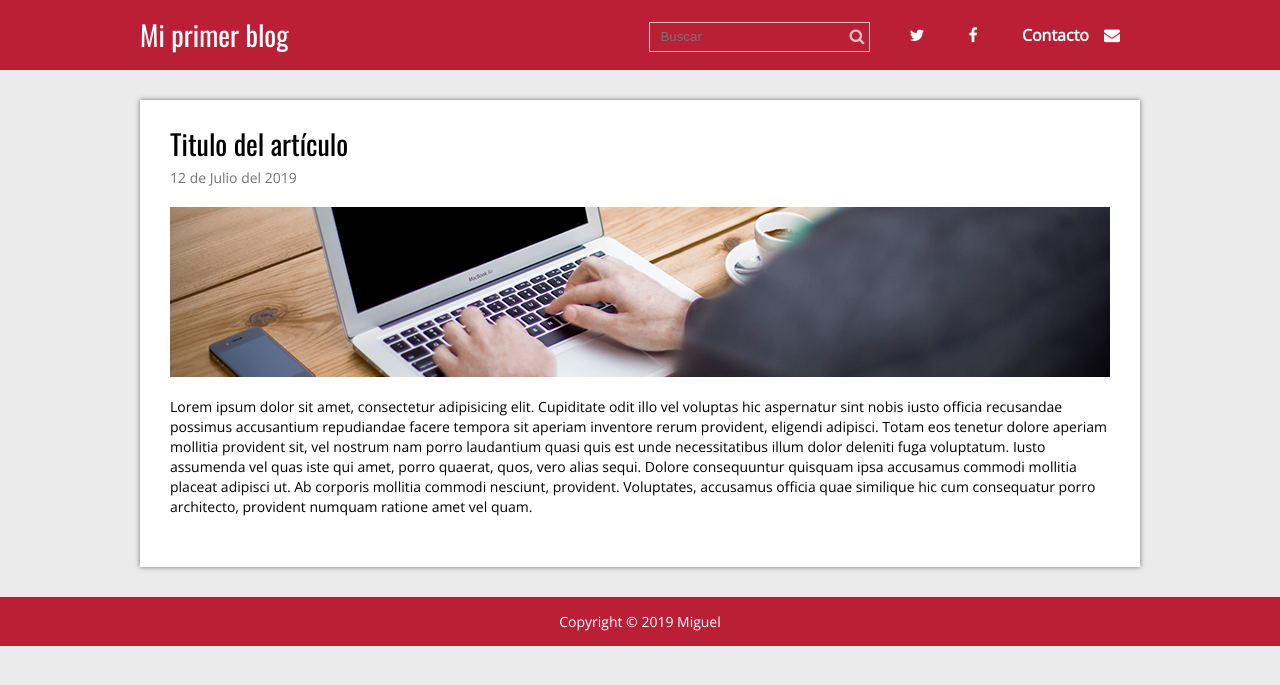
After one commit to nekixito/curso_php, a PHP site: page /curso_php/single.php in a window 1280 px wide. The commit adds this page. Shown: the top 685 px of the page. Run offline with PHP 8.4, Linux system fonts and the light colour scheme; some libraries are stand-ins or nearby versions.

Commit message:
Estructura de artículos

```diff
--- /dev/null
+++ b/practicas/blog/single.php
@@ -0,0 +1,7 @@
+<?php
+
+require 'admin/config.php';
+
+require 'views/single.view.php';
+
+ ?>
--- a/practicas/blog/views/header.php
+++ b/practicas/blog/views/header.php
@@ -15,7 +15,7 @@
 		<div class="contenedor">
 			<div class="logo izquierda">
 				<p>
-					<a href="#">Mi primer blog</a>
+					<a href="<?php echo RUTA;?>">Mi primer blog</a>
 				</p>
 			</div>
 			<div class="derecha">
--- a/practicas/blog/views/index.view.php
+++ b/practicas/blog/views/index.view.php
@@ -3,7 +3,7 @@
 	<div class="contenedor">
 		<div class="post">
 			<article>
-				<h2 class="titulo">Titulo del artículo</h2>
+				<h2 class="titulo"><a href="#">Titulo del artículo</a></h2>
 				<p class="fecha">12 de Julio del 2019</p>
 				<div class="thumb">
 					<a href="#">
@@ -18,7 +18,7 @@
 
 		<div class="post">
 			<article>
-				<h2 class="titulo">Titulo del artículo</h2>
+				<h2 class="titulo"><a href="#">Titulo del artículo</a></h2>
 				<p class="fecha">12 de Julio del 2019</p>
 				<div class="thumb">
 					<a href="#">
--- /dev/null
+++ b/practicas/blog/views/single.view.php
@@ -0,0 +1,23 @@
+<?php require 'header.php' ?>
+
+	<div class="contenedor">
+		<div class="post">
+			<article>
+				<h2 class="titulo">Titulo del artículo</h2>
+				<p class="fecha">12 de Julio del 2019</p>
+				<div class="thumb">
+					<a href="#">
+						<img src="<?php echo RUTA; ?>/imagenes/1.png" alt="">
+					</a>
+				</div>
+				<p class="extracto">Lorem ipsum dolor sit amet, consectetur adipisicing elit. Cupiditate odit illo vel voluptas hic aspernatur sint nobis iusto officia recusandae possimus accusantium repudiandae facere tempora sit aperiam inventore rerum provident, eligendi adipisci. Totam eos tenetur dolore aperiam mollitia provident sit, vel nostrum nam porro laudantium quasi quis est unde necessitatibus illum dolor deleniti fuga voluptatum. Iusto assumenda vel quas iste qui amet, porro quaerat, quos, vero alias sequi. Dolore consequuntur quisquam ipsa accusamus commodi mollitia placeat adipisci ut. Ab corporis mollitia commodi nesciunt, provident. Voluptates, accusamus officia quae similique hic cum consequatur porro architecto, provident numquam ratione amet vel quam.</p>
+
+
+			</article>
+		</div>
+
+
+
+	</div>
+
+<?php require 'footer.php' ?>
```
